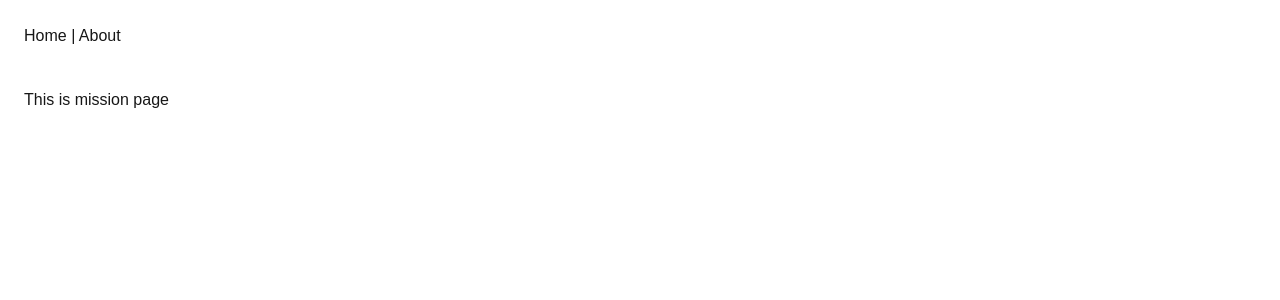
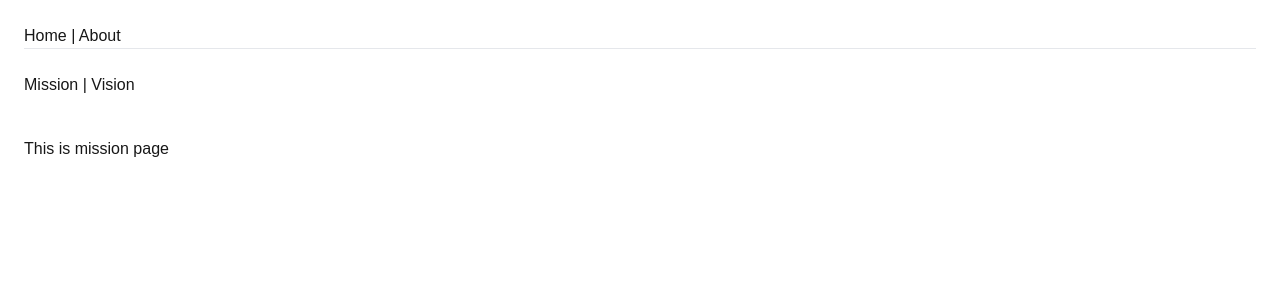
Before and after one commit to im-sanny/next-crash, a Next.js app: page /about/mission in a window 1280 px wide. Shown: the top 300 px of the page. Built offline with nearby package versions, Linux system fonts and the light colour scheme.

Commit message:
add: nested layout added

```diff
--- /dev/null
+++ b/app/about/layout.js
@@ -0,0 +1,12 @@
+import React from "react";
+
+const AboutLayout = ({ children }) => {
+  return (
+    <div>
+      <nav className="my-6">Mission | Vision</nav>
+      {children}
+    </div>
+  );
+};
+
+export default AboutLayout;
--- a/app/layout.js
+++ b/app/layout.js
@@ -24,6 +24,7 @@ export default function RootLayout({ children }) {
         className={`${geistSans.variable} ${geistMono.variable} antialiased p-6`}
       >
         <nav>Home | About</nav>
+        <hr />
         {children}
       </body>
     </html>
```
